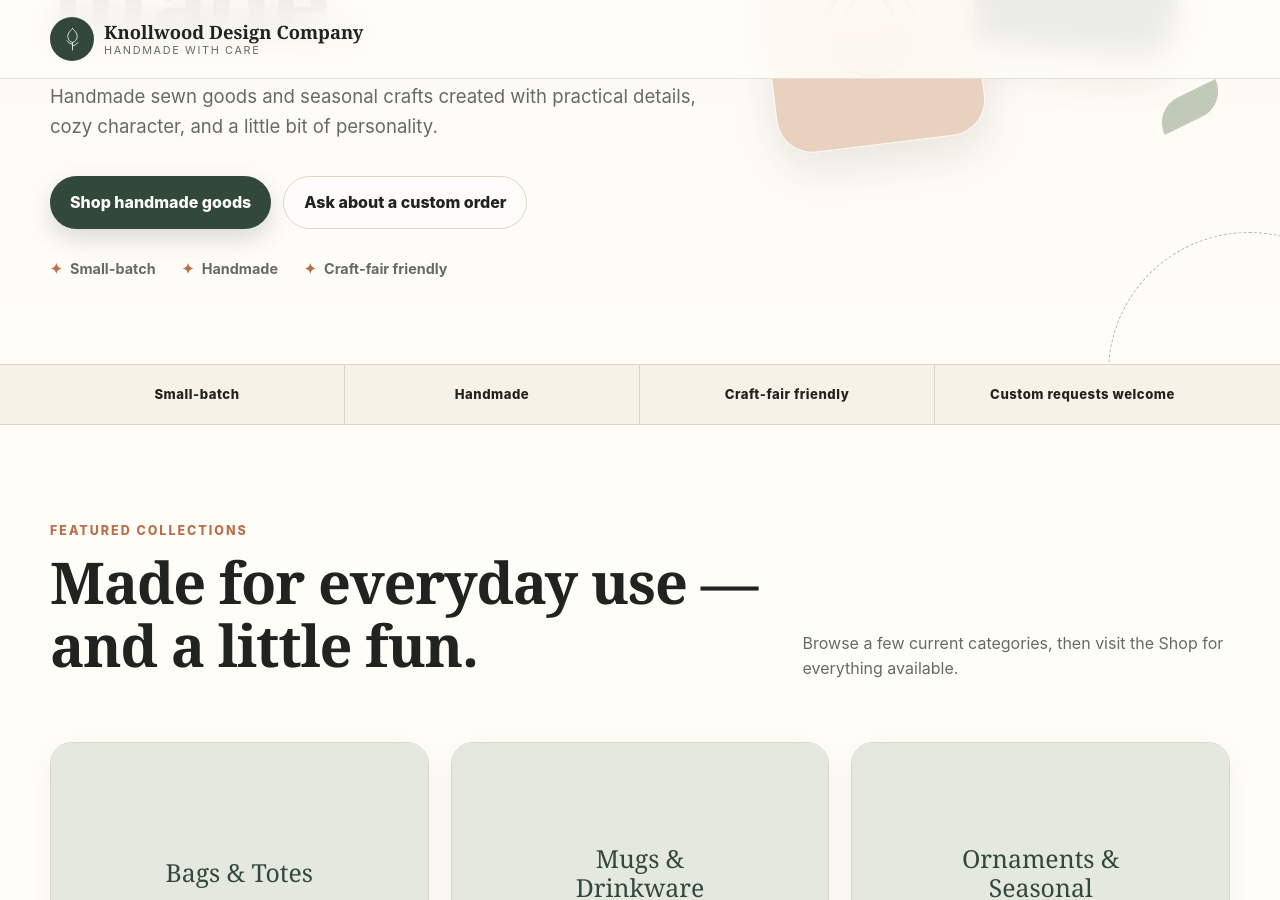
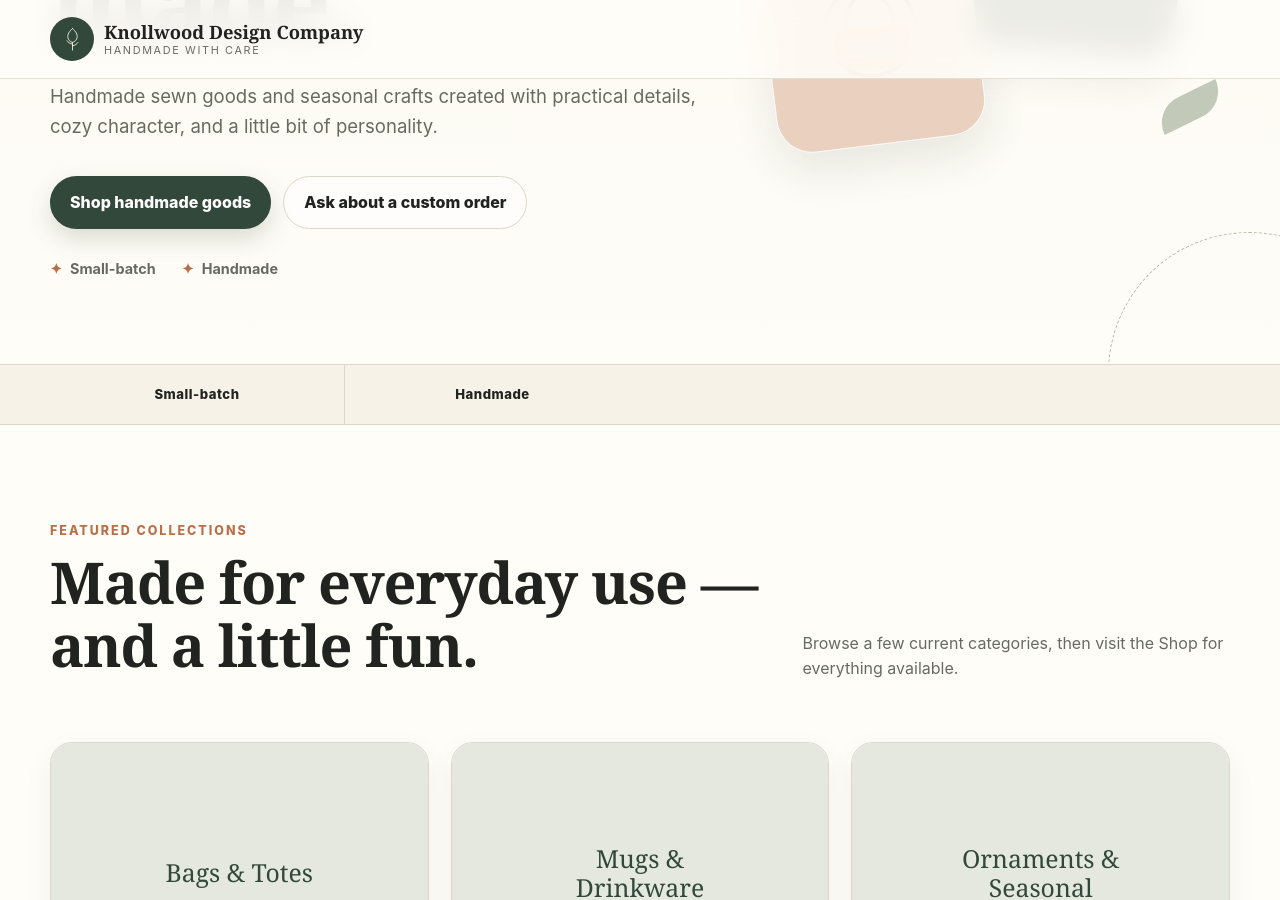
Before and after one commit to knollwooddesignco/general, a Jekyll site: the page built from index.html, in a window 1280 px wide and 900 px high, scrolled down 567 px. Built offline with Jekyll 4.4.1, drawn with Linux system fonts in a browser that asks for light colours.

Commit message:
Update site via Pages CMS

```diff
--- a/_data/site.json
+++ b/_data/site.json
@@ -13,9 +13,7 @@
   "hero_secondary_url": "/custom-orders/",
   "trust_points": [
     "Small-batch",
-    "Handmade",
-    "Craft-fair friendly",
-    "Custom requests welcome"
+    "Handmade"
   ],
   "home_products_eyebrow": "Featured collections",
   "home_products_heading": "Made for everyday use — and a little fun.",
```
